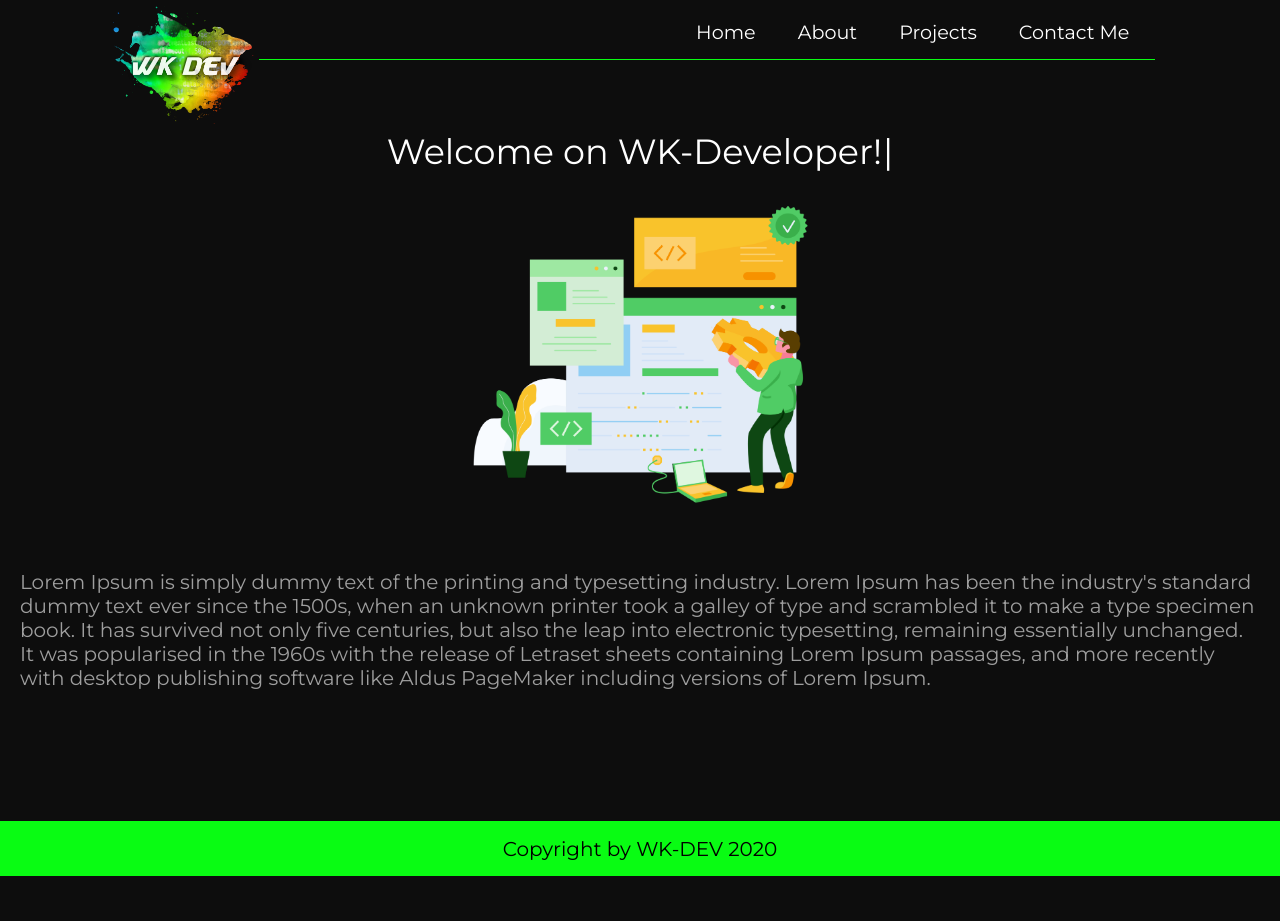
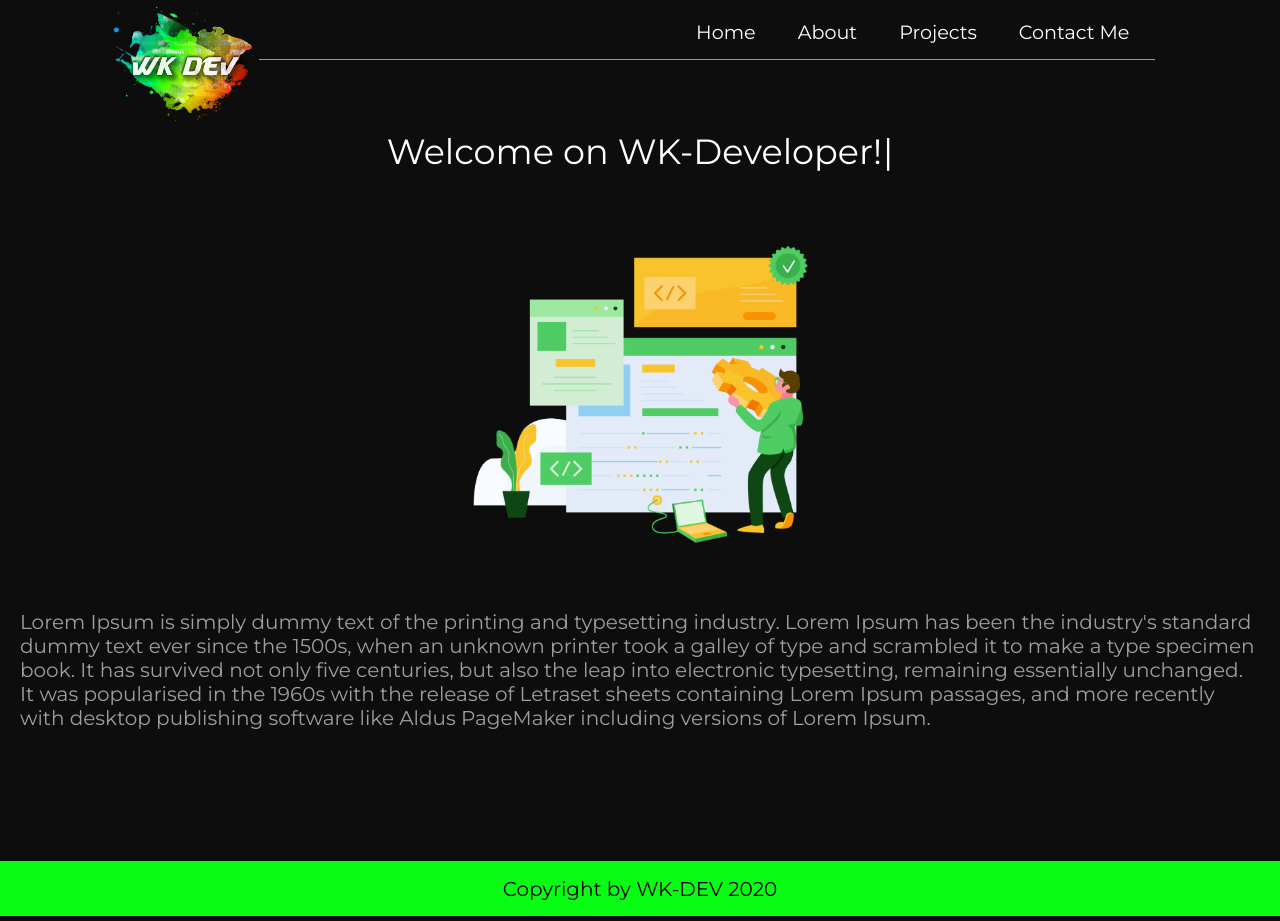
Before and after one commit to tequss/portfolio, a React (Create React App) app: page / in a window 1280 px wide. Before the commit the page ends 881 px from the top, so only its background shows below. Built offline with nearby package versions, Linux system fonts and the light colour scheme.

Commit message:
Fixing text animation

```diff
--- a/src/components/Pages/Landing.css
+++ b/src/components/Pages/Landing.css
@@ -46,7 +46,7 @@ img{
     text-align: center;
     font-size: 35px;
     padding: 50px 20px 45px 20px;
-    height: 100px;
+    height: 140px;
 }
 
 .section{
```
Also changed, not shown: 1 other file (tests, documents, lock files or other folders).
